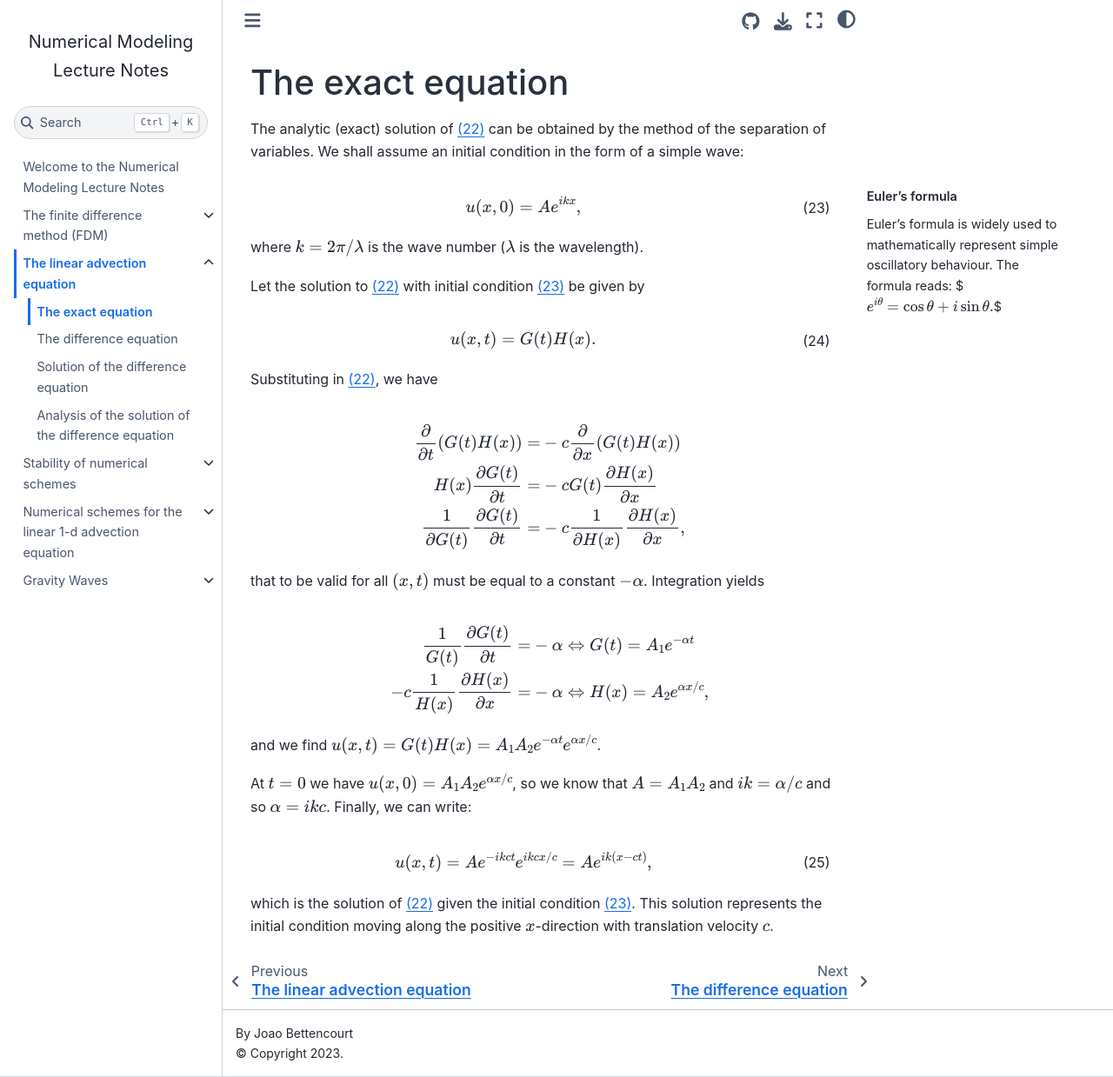
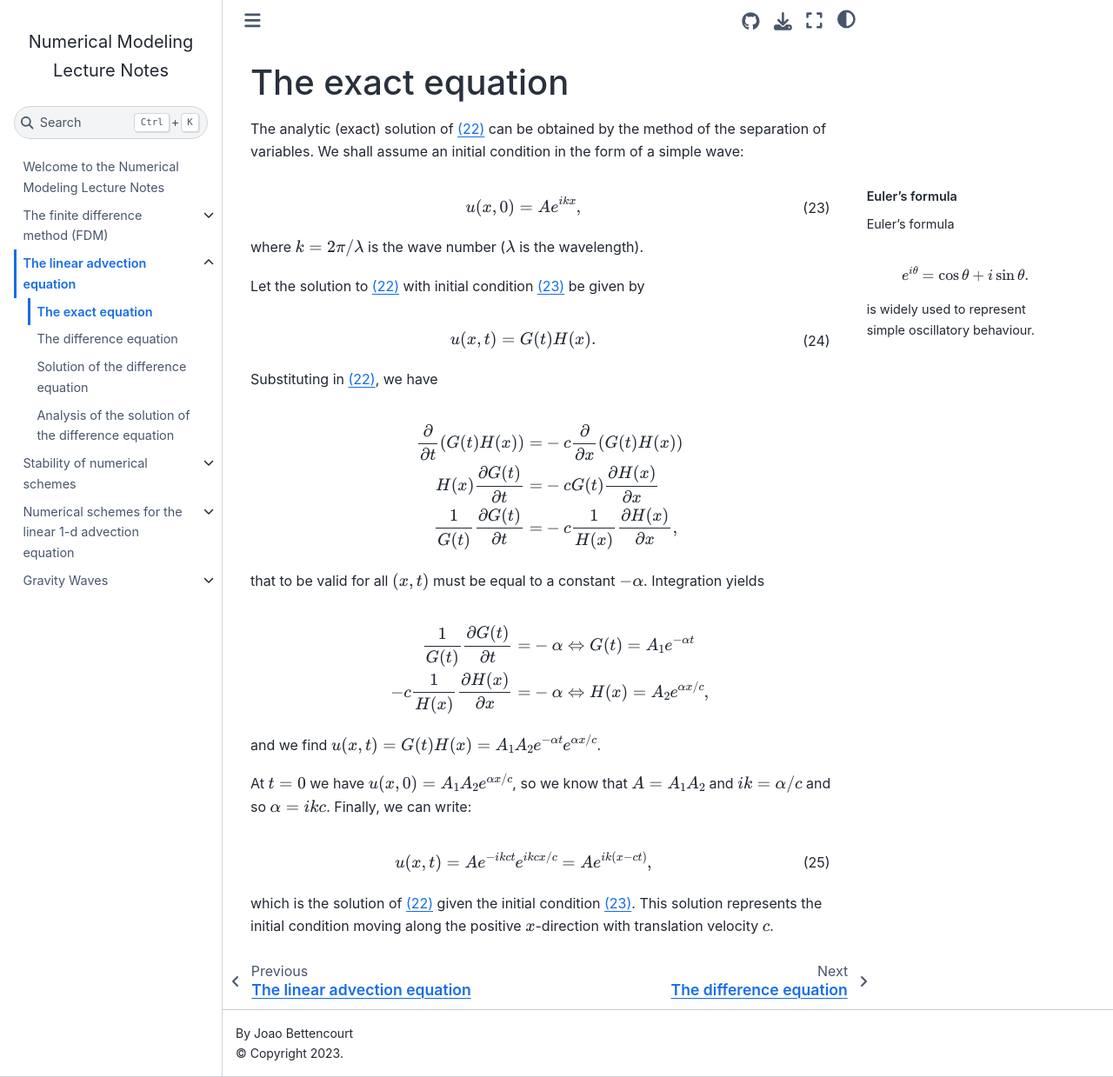
Before and after one commit to joaobuibergen/numerical-modeling-book, a Jupyter Book: the page built from LinearAdvectionEquation/analyticSolution.md, in a window 1280 px wide and 1239 px high. Shown: the whole window at 87% size. Built offline with Jupyter Book 1.0.4 settings and Sphinx 7.4.7 and the Sphinx Book theme 1.1.4, drawn with Linux system fonts in a browser that asks for light colours; pages that are not in the unit, such as notebooks, are missing from menus.

Commit message:
Update LinearAdvectionEquation/analyticSolution.md

````diff
--- a/LinearAdvectionEquation/analyticSolution.md
+++ b/LinearAdvectionEquation/analyticSolution.md
@@ -3,10 +3,13 @@
 The analytic (exact) solution of {eq}`eq:Advection` can be obtained by the method of the separation of variables. We shall assume an initial condition in the form of a simple wave:
 
 ```{margin} Euler's formula
-Euler's formula is widely used to mathematically represent simple oscillatory behaviour. The formula reads:
+Euler's formula
+
 $$
 e^{i\theta}=\cos \theta + i\sin \theta.
 $$
+
+is widely used to represent simple oscillatory behaviour.
 ```
 
 $$
@@ -26,7 +29,7 @@ Substituting in {eq}`eq:Advection`, we have
 \begin{align*}
    \frac{\partial }{\partial t} (G(t)H(x))=& -c \frac{\partial }{\partial x} (G(t)H(x)) \\
    H(x) \frac{\partial G(t)}{\partial t} =& -c G(t) \frac{\partial H(x)}{\partial x} \\
-   \frac{1}{\partial G(t)} \frac{\partial G(t)}{\partial t} =& -c \frac{1}{\partial H(x)} \frac{\partial H(x)}{\partial x},
+   \frac{1}{G(t)} \frac{\partial G(t)}{\partial t} =& -c \frac{1}{H(x)} \frac{\partial H(x)}{\partial x},
 \end{align*}
 
 that to be valid for all $(x,t)$ must be equal to a constant $-\alpha$. Integration yields
````
